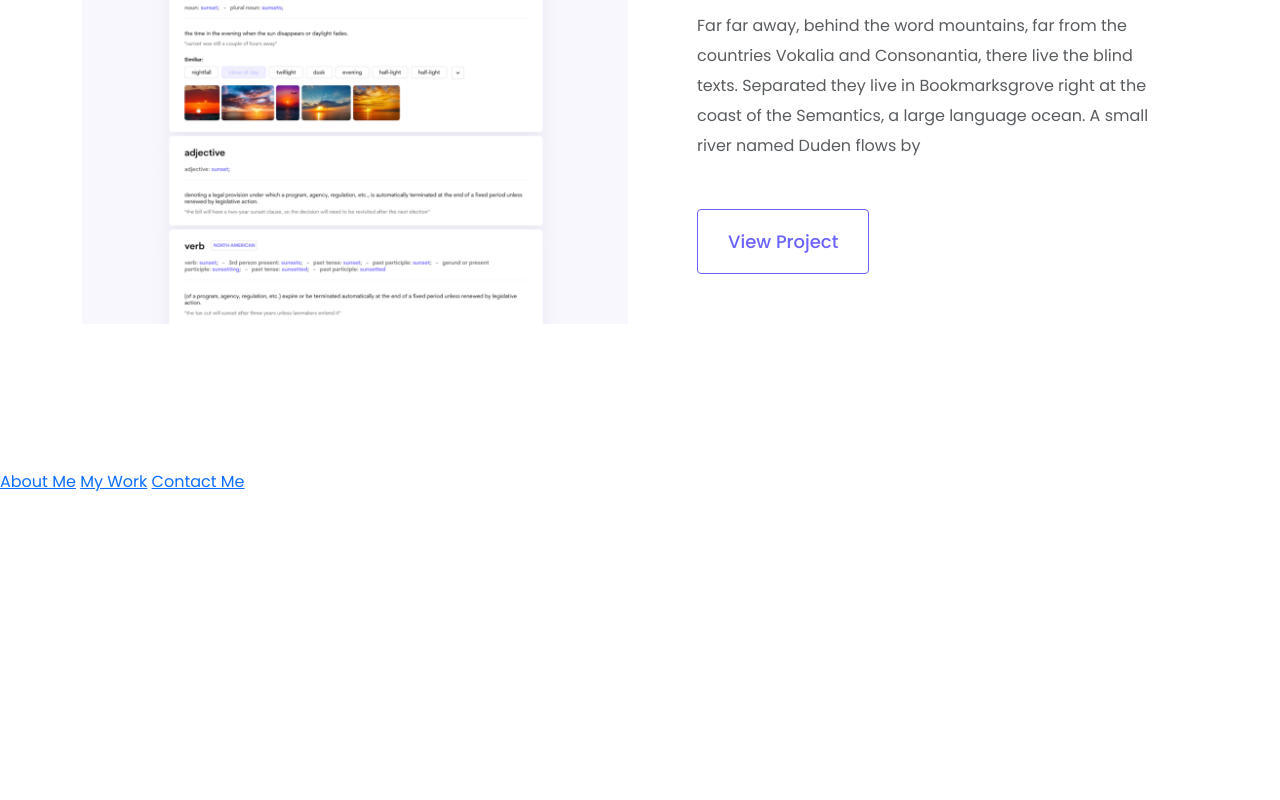
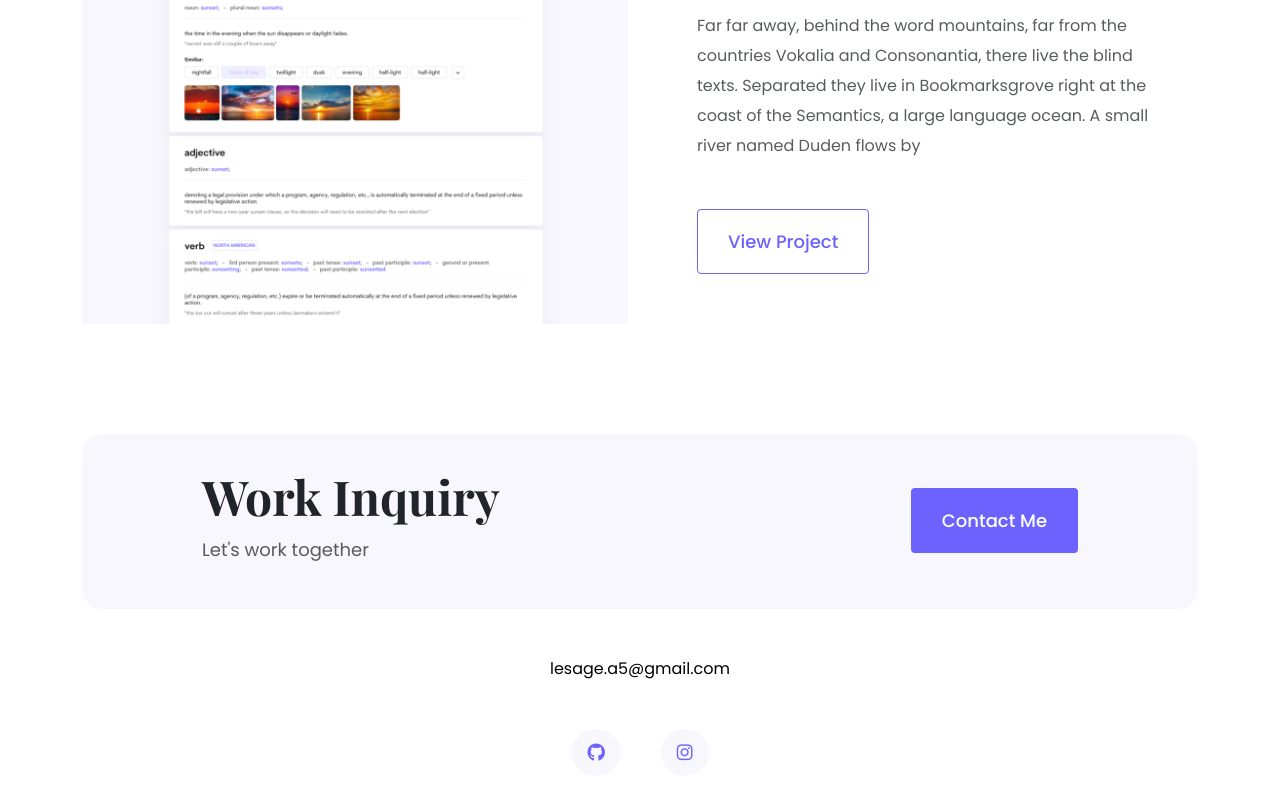
Before and after one commit to Binaakwe/portfolio-project, a plain HTML site: page index.html in a window 1280 px wide. Shown: the part 2398-3198 px from the top of the page. Before the commit the page ends 2892 px from the top, so only its background shows below. Drawn offline with nearby package versions, Linux system fonts and the light colour scheme.

Commit message:
created footer

```diff
--- a/index.html
+++ b/index.html
@@ -88,15 +88,33 @@
                     Separated they live in Bookmarksgrove right at the coast of the Semantics, a large language ocean. A small river
                     named
                     Duden flows by</p>
-                <a href="" class="btn btn-branding-outline mb-5">View Project</a>
+                <a href="" class="btn btn-branding-outline">View Project</a>
             </div>
             </div>
         </div>
-    </div>
+
     <footer>
-        <a href="about.html">About Me</a>
-        <a href="projects.html">My Work</a>
-        <a href="contact.html">Contact Me</a>
+        <div class="contact-box d-flex justify-content-between mb-5 d-none d-md-flex">
+            <div>
+                <h4>Work Inquiry</h4>
+                <p class="text-muted">Let's work together</p>
+            </div>
+            <div>
+                <a href="" class="btn btn-branding mt-4">Contact Me</a>
+            </div>
+        </div>
+        <div class="d-flex justify-content-center">
+            <a href="mailto:lesage.a5@gmail.com" class="email-link mb-5">lesage.a5@gmail.com</a>
+        </div>
+        <div class="social-links d-flex justify-content-center mb-5">
+            <a href="https://github.com/Binaakwe">
+                <i class="fab fa-github"></i>
+            </a>
+            <a href="https://instagram.com/Bee_ana">
+                <i class="fab fa-instagram"></i>
+            </a>
+        </div>
     </footer>
+</div>
 </body>
 </html>
--- a/style.css
+++ b/style.css
@@ -137,6 +137,52 @@ p {
 .project-image {
   border-radius: 20px;
 }
+footer {
+  margin: 60px 0;
+}
+
+footer .contact-box {
+  background: var(--primary-color);
+  padding: 30px 120px;
+  border-radius: 20px;
+}
+
+footer .contact-box h4 {
+  font-size: 48px;
+  line-height: 64px;
+  font-family: var(--secondary-font);
+}
+
+footer .contact-box p {
+  font-size: 18px;
+  line-height: 27px;
+}
+
+footer .email-link {
+  text-decoration: none;
+  text-align: center;
+  color: black;
+}
+
+footer .email-link:hover {
+  color: var(--secondary-color);
+}
+
+footer .social-links a {
+  margin: 0 20px;
+  color: var(--secondary-color);
+  background-color: var(--primary-color);
+  padding: 10px 16px;
+  font-size: 18px;
+  border-radius: 50%;
+  transition: all 150ms ease-in-out;
+}
+
+footer .social-links a:hover {
+  color: var(--primary-color);
+  background: var(--secondary-color);
+}
+
 @media (max-width: 1000px) {
   .logo-image {
     max-height: 25px;
@@ -169,6 +215,6 @@ p {
   }
   .section {
     text-align: center;
-    padding: 0;
+    padding: 10px;
   }
 }
```
Also changed, not shown: about.html (+23 -1 lines), contact.html (+22 -0 lines), projects.html (+22 -0 lines).
